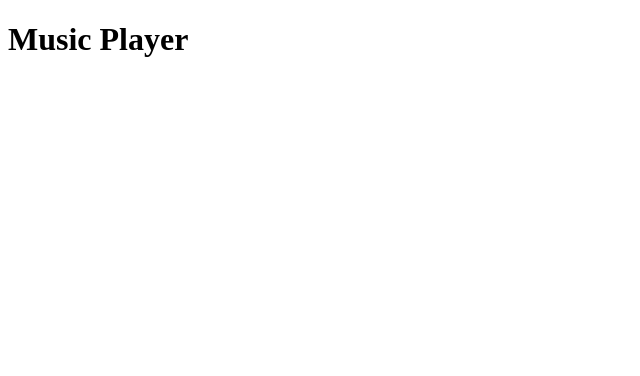
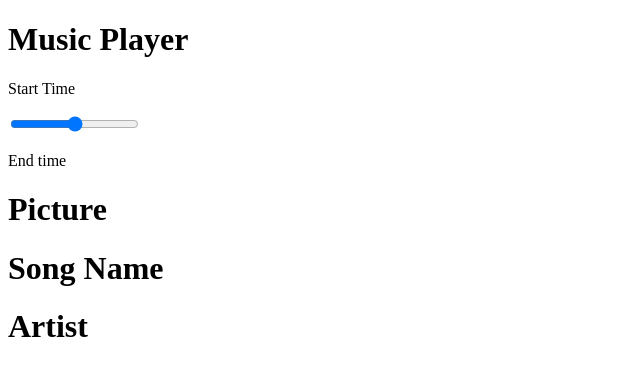
Before and after one commit to Beekasha/music-player-de, a React (Create React App) app: page / in a window 1280 px wide. Shown: the top 376 px of the page, without its empty margins (0-640 px from the left). Built offline with nearby package versions, Linux system fonts and the light colour scheme.

Commit message:
add component files

```diff
--- a/src/App.js
+++ b/src/App.js
@@ -1,9 +1,14 @@
 import React from 'react';
+
+import Player from './components/Player';
+import Song from './components/Song';
 
 function App() {
   return (
     <div className="App">
       <h1>Music Player</h1>
+      <Player />
+      <Song />
     </div>
   );
 }
--- /dev/null
+++ b/src/components/Player.js
@@ -0,0 +1,18 @@
+import React from "react";
+
+const Player = () => {
+    return (
+        <div className="player">
+            <div className="time-control">
+                <p>Start Time</p>
+                <input type="range" />
+                <p>End time</p>
+            </div>
+            <div className="play-control">
+
+            </div>
+        </div>
+    )
+}
+
+export default Player;
--- /dev/null
+++ b/src/components/Song.js
@@ -0,0 +1,13 @@
+import React from "react";
+
+const Song = () => {
+    return (
+        <div className="song-container">
+            <h1>Picture</h1>
+            <h1>Song Name</h1>
+            <h1>Artist</h1>
+        </div>
+    )
+}
+
+export default Song;
```
